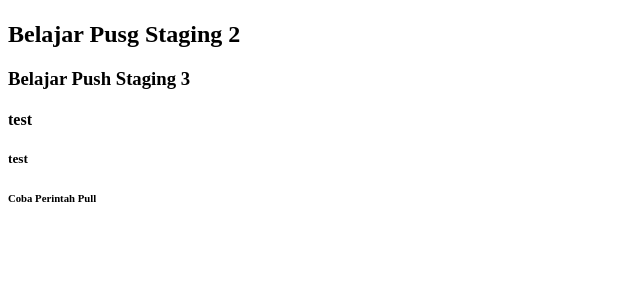
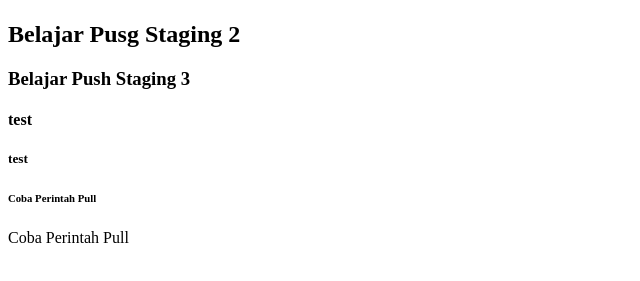
Before and after one commit to victorchristian/belajar-niomic, a plain HTML site: page Header.html in a window 1280 px wide. Shown: the part 59-340 px from the top of the page, without its empty margins (0-640 px from the left). Drawn offline with Linux system fonts and the light colour scheme.

Commit message:
Coba Perintah Pull

```diff
--- a/Header.html
+++ b/Header.html
@@ -11,5 +11,6 @@
     <h4>test</h4>
     <h5>test</h5>
     <h6>Coba Perintah Pull</h6>
+    <h7>Coba Perintah Pull </h7>
   </body>
 </html>
```
